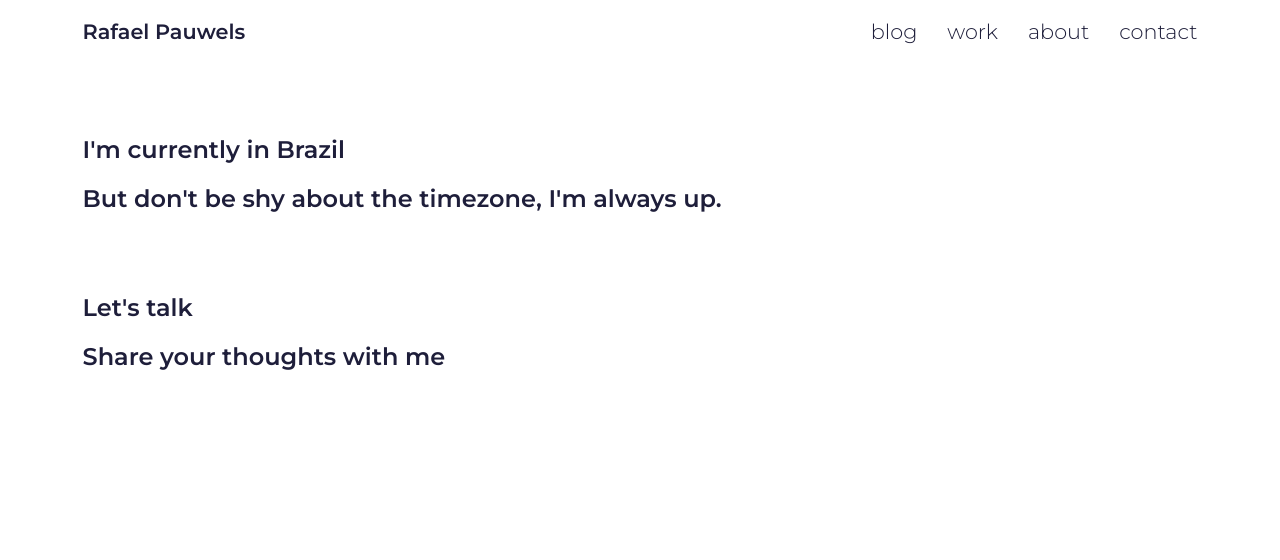
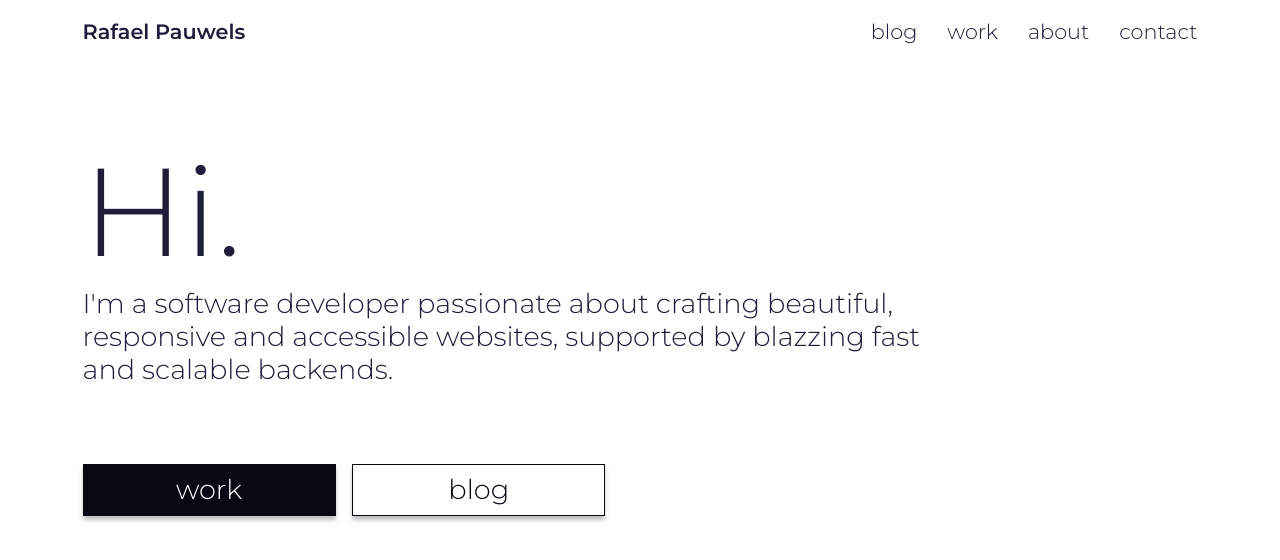
Before and after one commit to rafapauwels/pauwels-old-web, a React (Create React App) app: page / in a window 1280 px wide. Shown: the top 560 px of the page. Built offline with nearby package versions, Linux system fonts and the light colour scheme; a web font is replaced by a local one.

Commit message:
Added routing
react-router-dom is now a dependency
Nav was updated to use the Link component
Home was updated as well

```diff
--- a/package.json
+++ b/package.json
@@ -7,6 +7,7 @@
     "node-sass": "^4.11.0",
     "react": "^16.8.4",
     "react-dom": "^16.8.4",
+    "react-router-dom": "^4.3.1",
     "react-scripts": "2.1.8"
   },
   "scripts": {
--- a/src/App.js
+++ b/src/App.js
@@ -1,18 +1,25 @@
 import React, { Component } from 'react'
 import './App.scss'
 
+import { BrowserRouter as Router, Route, Link} from 'react-router-dom'
+
 import Nav from './components/Nav'
 import Home from './components/Home'
-import About from './components/About'
+import Contact from './components/Contact'
 
 class App extends Component {
   render() {
     return (
-      <div className="App">
-        <Nav />
-        {/* <Home /> */}
-        <About />
-      </div>
+      <Router>
+        <div className="App">
+          <Nav />
+          <Route exact path="/" component={Home} />
+          <Route exact path="/contact" component={Contact} />
+
+          {/* <Home /> */}
+          {/* <About /> */}
+        </div>
+      </Router>
     )
   }
 }
--- a/src/components/About/index.js
+++ b/src/components/Contact/index.js
@@ -1,8 +1,8 @@
 import React from 'react'
 import './index.scss'
 
-let About = () => (
-  <div className="about-page">
+let Contact = () => (
+  <div className="contact-page">
     <section>
       <h1>I'm currently in Brazil</h1>
       <h2>But don't be shy about the timezone, I'm always up.</h2>
@@ -14,4 +14,4 @@ let About = () => (
   </div>
 )
 
-export default About
+export default Contact
--- a/src/components/Home/index.js
+++ b/src/components/Home/index.js
@@ -1,4 +1,5 @@
 import React from 'react'
+import { Link } from 'react-router-dom'
 import './index.scss'
 
 let Home = () => (
@@ -7,7 +8,7 @@ let Home = () => (
     <p>I'm a software developer passionate about crafting beautiful, responsive and accessible websites, supported by blazzing fast and scalable backends.</p>
     <div className="button-group">
       <a className="work-button" href="https://github.com/rafapauwels" target="_blank" rel="noopener noreferrer">work</a>
-      <a className="blog-button" href="/blog">blog</a>
+      <Link className="blog-button" to="/blog">blog</Link>
     </div>
   </section>
 )
--- a/src/components/Nav/index.js
+++ b/src/components/Nav/index.js
@@ -1,17 +1,18 @@
 import React from 'react'
+import { Link } from 'react-router-dom'
 import './index.scss'
 
 let Nav = () => (
   <nav>
     <ul>
       <div className="brand">
-        <li><a href="/">Rafael Pauwels</a></li>
+        <li><Link to="/">Rafael Pauwels</Link></li>
       </div>
       <div className="navigation">
-        <li><a href="/blog">blog</a></li>
+        <li><Link to="/blog">blog</Link></li>
         <li><a href="https://github.com/rafapauwels" target="_blank" rel="noopener noreferrer">work</a></li>
-        <li><a href="/about">about</a></li>
-        <li><a href="/contact">contact</a></li>
+        <li><Link to="/about">about</Link></li>
+        <li><Link to="/contact">contact</Link></li>
       </div>
     </ul>
   </nav>
```
Also changed, not shown: src/components/Contact/index.scss (added).
